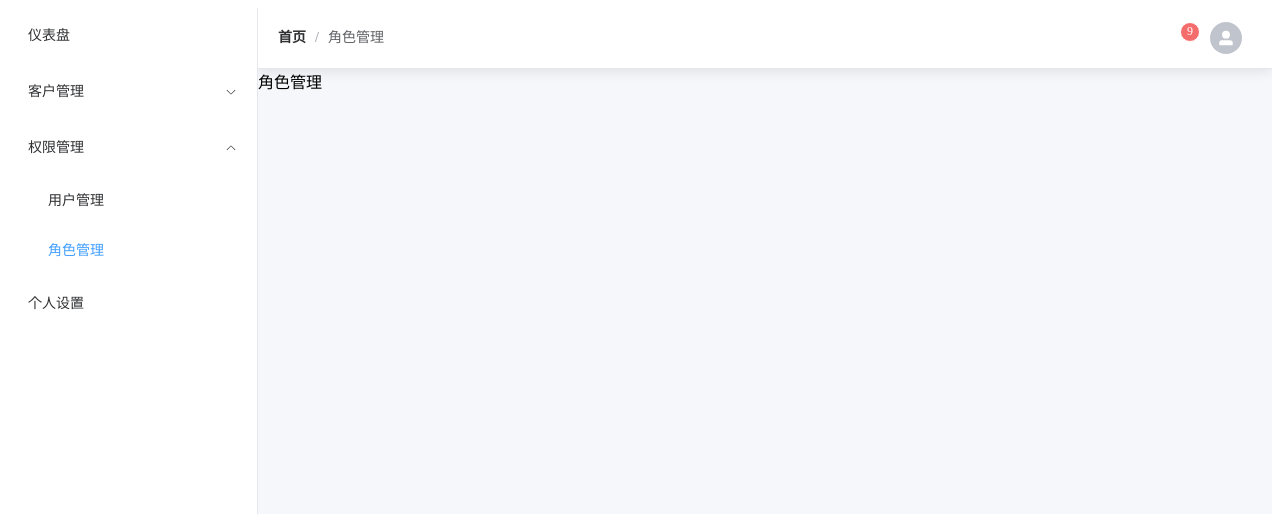
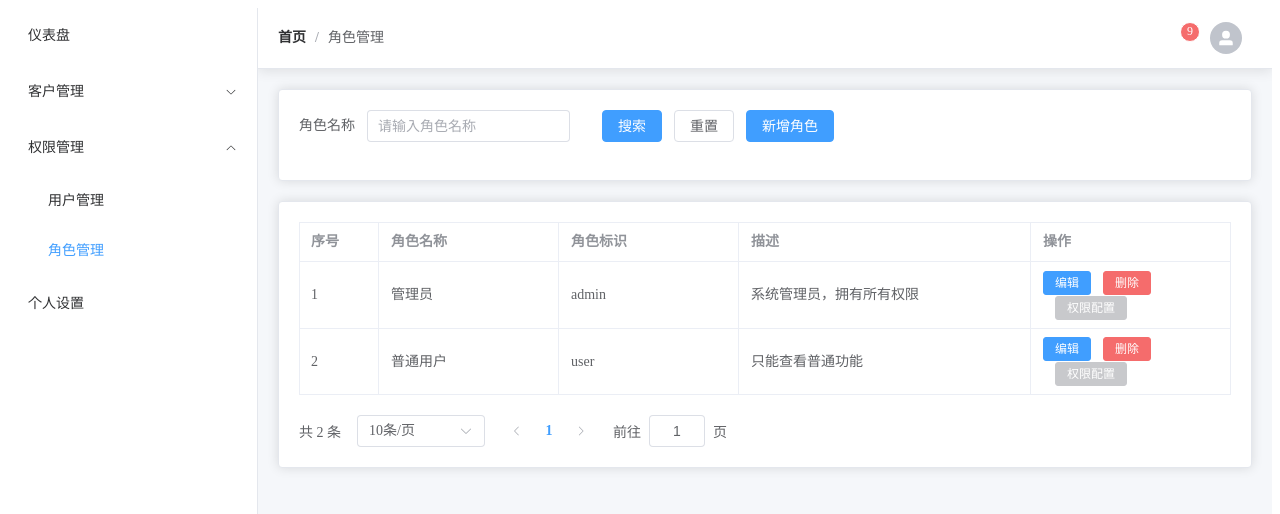
Before and after one commit to lanxiaole/CRM, a Vue app: page /roles in a window 1280 px wide. Shown: the top 514 px of the page. Built offline with nearby package versions, Linux system fonts and the light colour scheme; data requests are answered from the project's data file; sample sign-in values are in the browser's storage.

Commit message:
角色管理页面RoleManageView

```diff
--- a/db.json
+++ b/db.json
@@ -40,9 +40,8 @@
     {
       "id": "2",
       "username": "user",
-      "password": "123456",
       "name": "普通用户",
-      "role": "user",
+      "role": "admin",
       "avatar": "",
       "token": "user-token-456"
     },
@@ -63,6 +62,21 @@
       "role": "user",
       "avatar": "",
       "token": "user-token-1771773796269"
+    }
+  ],
+  "roles": [
+    {
+      "id": "1",
+      "name": "管理员",
+      "code": "admin",
+      "description": "系统管理员，拥有所有权限",
+      "permissions": []
+    },
+    {
+      "id": "f377",
+      "name": "普通用户",
+      "code": "user",
+      "description": "只能查看普通功能"
     }
   ],
   "statuses": [
--- /dev/null
+++ b/src/api/role.js
@@ -0,0 +1,47 @@
+import request from '../utils/request'
+
+/**
+ * 角色相关接口
+ */
+
+// 获取角色列表
+export const getRoleListApi = (params) => {
+  return request({
+    url: '/roles',
+    method: 'get',
+    params
+  })
+}
+
+// 新增角色
+export const addRoleApi = (data) => {
+  return request({
+    url: '/roles',
+    method: 'post',
+    data
+  })
+}
+
+// 修改角色
+export const updateRoleApi = (id, data) => {
+  return request({
+    url: `/roles/${id}`,
+    method: 'put',
+    data
+  })
+}
+
+// 删除角色
+export const deleteRoleApi = (id) => {
+  return request({
+    url: `/roles/${id}`,
+    method: 'delete'
+  })
+}
+
+export default {
+  getRoleListApi,
+  addRoleApi,
+  updateRoleApi,
+  deleteRoleApi
+}
--- a/src/views/RoleManageView.vue
+++ b/src/views/RoleManageView.vue
@@ -1,7 +1,278 @@
-<script setup></script>
+<script setup>
+import { ref, reactive, onMounted, computed } from 'vue'
+import { useList } from '../composables/useList'
+import { getRoleListApi, addRoleApi, updateRoleApi, deleteRoleApi } from '../api/role'
+import { ElMessage, ElMessageBox } from 'element-plus'
+
+const dialogVisible = ref(false)
+const dialogTitle = ref('')
+const submitLoading = ref(false)
+const formRef = ref(null)
+// 存储所有角色列表，用于code唯一性校验
+const allRoles = ref([])
+
+// 表单数据
+const form = reactive({
+  id: '',
+  name: '',
+  code: '',
+  description: '',
+})
+
+// 编辑模式
+const isEdit = computed(() => !!form.id)
+
+// 表单验证规则
+const formRules = ref({
+  name: [
+    { required: true, message: '请输入角色名称', trigger: 'blur' },
+    { min: 2, max: 20, message: '长度在2到20个字符', trigger: 'blur' },
+  ],
+  code: [
+    { required: true, message: '请输入角色标识', trigger: 'blur' },
+    { pattern: /^[a-zA-Z0-9_]+$/, message: '只能包含字母、数字和下划线', trigger: 'blur' },
+    {
+      validator: (rule, value, callback) => {
+        // 校验code唯一性
+        if (!value) return callback()
+        const exist = allRoles.value.find((item) => item.code === value && item.id !== form.id)
+        if (exist) {
+          callback(new Error('角色标识已存在'))
+        } else {
+          callback()
+        }
+      },
+      trigger: 'blur',
+    },
+  ],
+})
+
+// 使用封装的列表逻辑
+const {
+  tableData,
+  total,
+  pageNum,
+  pageSize,
+  loading,
+  searchForm,
+  fetchData,
+  handleSearch,
+  handleReset,
+  handlePageChange,
+  handleSizeChange,
+} = useList(getRoleListApi, {
+  initialSearchForm: { name: '' },
+  defaultPageSize: 10,
+  // 获取全量角色数据用于code校验
+  customFilter: (data, searchForm) => {
+    allRoles.value = [...data]
+    let filteredData = [...data]
+    if (searchForm.name) {
+      filteredData = filteredData.filter((item) => item.name.includes(searchForm.name))
+    }
+    return filteredData
+  },
+})
+
+// 新增角色
+const handleAdd = () => {
+  dialogTitle.value = '新增角色'
+  Object.assign(form, {
+    id: '',
+    name: '',
+    code: '',
+    description: '',
+  })
+  dialogVisible.value = true
+}
+
+// 编辑角色
+const handleEdit = (row) => {
+  dialogTitle.value = '编辑角色'
+  Object.assign(form, row)
+  dialogVisible.value = true
+}
+
+// 删除角色
+const handleDelete = async (row) => {
+  // 安全校验：确保id存在
+  if (!row.id) {
+    ElMessage.error('角色ID不存在，无法删除')
+    console.error('当前行数据：', row)
+    return
+  }
+  try {
+    await ElMessageBox.confirm(`确定要删除角色 "${row.name}" 吗？`, '提示', {
+      confirmButtonText: '确定',
+      cancelButtonText: '取消',
+      type: 'warning',
+    })
+    await deleteRoleApi(row.id)
+    ElMessage.success('删除成功')
+    fetchData()
+  } catch (error) {
+    if (error !== 'cancel') {
+      ElMessage.error('删除失败')
+      console.error(error)
+    }
+  }
+}
+
+// 提交表单
+const handleSubmit = async () => {
+  if (!formRef.value) return
+
+  try {
+    await formRef.value.validate()
+    submitLoading.value = true
+
+    if (isEdit.value) {
+      // 编辑模式
+      await updateRoleApi(form.id, form)
+      ElMessage.success('角色信息更新成功')
+    } else {
+      // 新增模式：移除空id字段，让json-server自动生成id
+      const addData = { ...form }
+      delete addData.id
+      await addRoleApi(addData)
+      ElMessage.success('角色新增成功')
+    }
+
+    dialogVisible.value = false
+    fetchData()
+  } catch (error) {
+    ElMessage.error(isEdit.value ? '更新角色信息失败' : '新增角色失败')
+    console.error(error)
+  } finally {
+    submitLoading.value = false
+  }
+}
+
+// 关闭弹窗
+const handleClose = () => {
+  dialogVisible.value = false
+  formRef.value?.resetFields()
+}
+
+// 页面初始化
+onMounted(() => {
+  fetchData()
+})
+</script>
 
 <template>
-  <div class="role-manage-view">角色管理</div>
+  <div class="role-manage-container">
+    <!-- 搜索区域 -->
+    <el-card class="search-card">
+      <el-form :model="searchForm" inline class="search-form">
+        <el-form-item label="角色名称">
+          <el-input v-model="searchForm.name" placeholder="请输入角色名称" clearable />
+        </el-form-item>
+        <el-form-item>
+          <el-button type="primary" @click="handleSearch">搜索</el-button>
+          <el-button @click="handleReset">重置</el-button>
+          <el-button type="primary" @click="handleAdd">新增角色</el-button>
+        </el-form-item>
+      </el-form>
+    </el-card>
+
+    <!-- 表格区域 -->
+    <el-card class="table-card">
+      <el-table :data="tableData" v-loading="loading" border style="width: 100%">
+        <el-table-column type="index" label="序号" width="80" />
+        <el-table-column prop="name" label="角色名称" width="180" />
+        <el-table-column prop="code" label="角色标识" width="180" />
+        <el-table-column prop="description" label="描述" />
+        <el-table-column label="操作" width="200">
+          <template #default="{ row }">
+            <el-button type="primary" size="small" @click="handleEdit(row)"> 编辑 </el-button>
+            <el-button type="danger" size="small" @click="handleDelete(row)"> 删除 </el-button>
+            <el-button type="info" size="small" disabled> 权限配置 </el-button>
+          </template>
+        </el-table-column>
+      </el-table>
+
+      <!-- 分页 -->
+      <div class="pagination-container">
+        <el-pagination
+          v-model:current-page="pageNum"
+          v-model:page-size="pageSize"
+          :total="total"
+          :page-sizes="[10, 20, 50, 100]"
+          layout="total, sizes, prev, pager, next, jumper"
+          @size-change="handleSizeChange"
+          @current-change="handlePageChange"
+        />
+      </div>
+    </el-card>
+
+    <!-- 新增/编辑弹窗 -->
+    <el-dialog v-model="dialogVisible" :title="dialogTitle" width="500px" @close="handleClose">
+      <el-form ref="formRef" :model="form" :rules="formRules" label-width="100px">
+        <el-form-item label="角色名称" prop="name">
+          <el-input v-model="form.name" placeholder="请输入角色名称" />
+        </el-form-item>
+        <el-form-item label="角色标识" prop="code">
+          <el-input v-model="form.code" placeholder="请输入角色标识" :disabled="isEdit" />
+          <div
+            v-if="isEdit"
+            class="tip-text"
+            style="font-size: 12px; color: #909399; margin-top: 4px"
+          >
+            角色标识不可修改
+          </div>
+        </el-form-item>
+        <el-form-item label="描述" prop="description">
+          <el-input
+            v-model="form.description"
+            type="textarea"
+            :rows="3"
+            placeholder="请输入角色描述"
+          />
+        </el-form-item>
+      </el-form>
+      <template #footer>
+        <span class="dialog-footer">
+          <el-button @click="handleClose">取消</el-button>
+          <el-button type="primary" @click="handleSubmit" :loading="submitLoading">
+            确定
+          </el-button>
+        </span>
+      </template>
+    </el-dialog>
+  </div>
 </template>
 
-<style scoped></style>
+<style scoped>
+.role-manage-container {
+  padding: 20px;
+}
+
+.search-card {
+  margin-bottom: 20px;
+}
+
+.search-form {
+  width: 100%;
+}
+
+.pagination-container {
+  margin-top: 20px;
+  text-align: right;
+}
+
+.dialog-footer {
+  display: flex;
+  justify-content: flex-end;
+}
+
+.dialog-footer .el-button {
+  margin-left: 10px;
+}
+
+.tip-text {
+  font-size: 12px;
+  color: #909399;
+  margin-top: 4px;
+}
+</style>
--- a/src/views/UserManageView.vue
+++ b/src/views/UserManageView.vue
@@ -2,6 +2,7 @@
 import { ref, reactive, onMounted, computed } from 'vue'
 import { useList } from '../composables/useList'
 import { getUserListApi, deleteUserApi, registerApi, updateUserApi } from '../api/user'
+import { getRoleListApi } from '../api/role'
 import { ElMessage, ElMessageBox } from 'element-plus'
 
 const dialogVisible = ref(false)
@@ -9,11 +10,8 @@ const dialogTitle = ref('')
 const submitLoading = ref(false)
 const formRef = ref(null)
 
-// 角色选项
-const roleOptions = [
-  { value: 'admin', label: '管理员' },
-  { value: 'user', label: '普通用户' },
-]
+// 角色选项（动态从接口获取）
+const roleOptions = ref([])
 
 // 表单数据
 const form = reactive({
@@ -148,7 +146,19 @@ const handleClose = () => {
 }
 
 // 页面初始化
-onMounted(() => {
+onMounted(async () => {
+  // 获取角色选项
+  try {
+    const roles = await getRoleListApi()
+    roleOptions.value = roles.map((role) => ({
+      value: role.code,
+      label: role.name,
+    }))
+  } catch (error) {
+    ElMessage.error('获取角色列表失败')
+    console.error(error)
+  }
+  // 获取用户列表
   fetchData()
 })
 </script>
```
